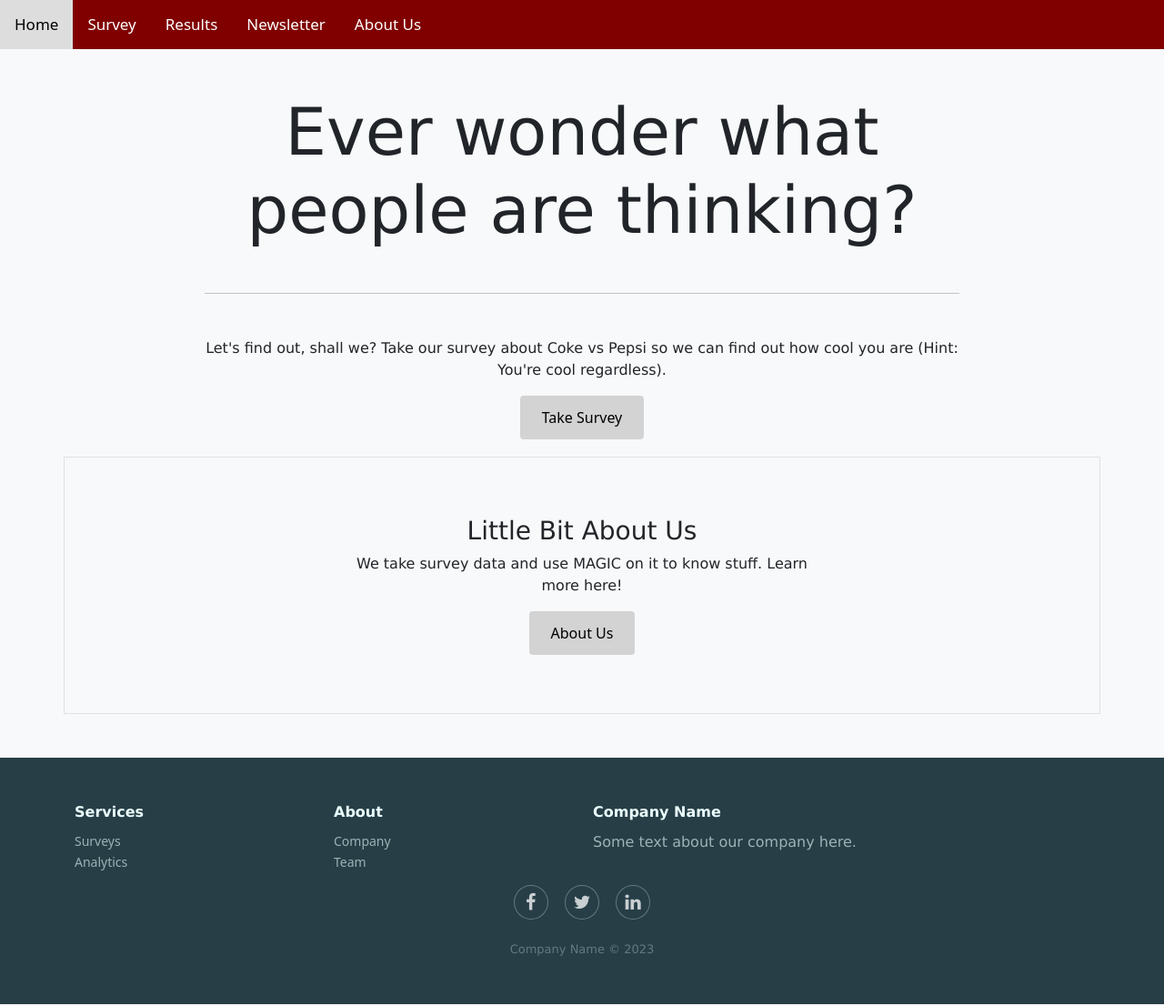
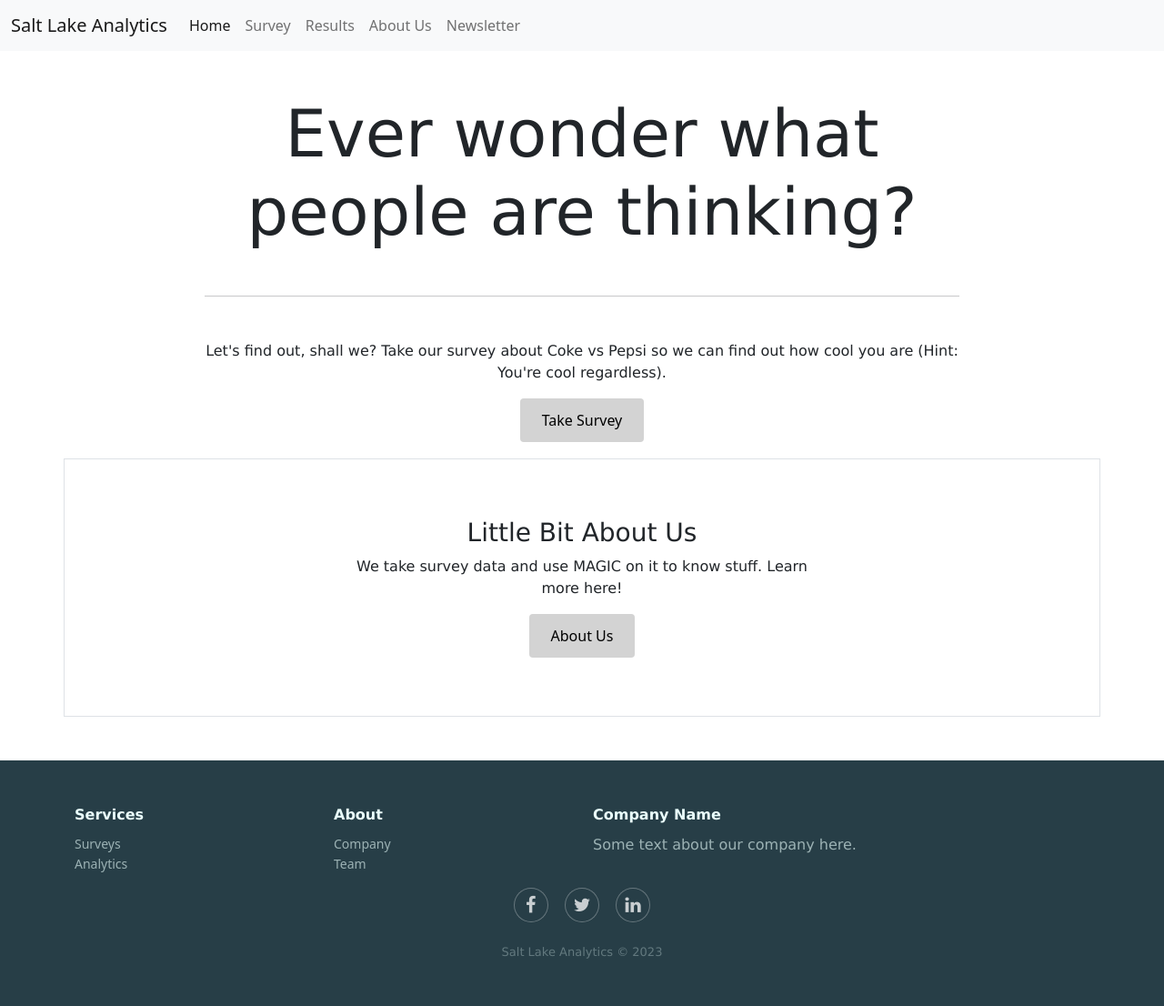
Before and after one commit to daniel55966/Personal-Website, a PHP site: page / in a window 1280 px wide. Shown: the whole page at 91% size. Run offline with PHP 8.4, Linux system fonts and the light colour scheme.

Commit message:
Version 0.85
Updated the navbar to Bootstrap, removed CSS for old navbar. Removed old images, added generic logo and generic company name for the business.

```diff
--- a/index.php
+++ b/index.php
@@ -14,18 +14,26 @@
     <script src="script.js"></script>
   </head>
 
-  <!-- Navbar -->
-  <body class="bg-light">
-    <div class="topnav" id="myTopnav">
-      <a class="active" href="/index.php">Home</a>
-      <a href="/survey.php">Survey</a>
-      <a href="/results.php">Results</a>
-      <a href="/newsletter.php">Newsletter</a>
-      <a href="/aboutus.php">About Us</a>
-      <a href="javascript:void(0);" class="icon" onclick="navFunction()">
-          <i class="fa fa-bars"></i>
-      </a>
-    </div>
+  <body class="bg-white">
+    <!-- Navbar -->
+    <nav class="navbar navbar-expand-lg navbar-light bg-light">
+      <div class="container-fluid">
+        <a href="/index.php" class="navbar-brand">Salt Lake Analytics</a>
+        <button type="button" class="navbar-toggler" data-bs-toggle="collapse" data-bs-target="#navbarCollapse">
+            <span class="navbar-toggler-icon"></span>
+        </button>
+        <div class="collapse navbar-collapse" id="navbarCollapse">
+          <div class="navbar-nav">
+            <a href="/index.php" class="nav-item nav-link active">Home</a>
+            <a href="/survey.php" class="nav-item nav-link">Survey</a>
+            <a href="/results.php" class="nav-item nav-link">Results</a>
+            <a href="/aboutus.php" class="nav-item nav-link">About Us</a>
+            <a href="/newsletter.php" class="nav-item nav-link">Newsletter</a>
+          </div>
+        </div>
+      </div>
+    </nav>
+    <!-- Navbar -->
 
     <div class="container-fluid pt-5 intro">
       <div class="row align-items-center justify-content-center text-center">
@@ -79,7 +87,7 @@
               <a href="https://www.linkedin.com"><i class="fa fa-linkedin"></i></a>
             </div>
           </div>
-          <p class="copyright">Company Name &copy; 2023</p>
+          <p class="copyright">Salt Lake Analytics &copy; 2023</p>
         </div>
       </footer>
     </div>
--- a/newsletter_table.php
+++ b/newsletter_table.php
@@ -36,6 +36,9 @@
         <meta http-equiv="X-UA-Compatible" content="IE=Edge">
         <meta name="viewport" content="width=device-width, initial-scale=1.0">
         <link href="https://cdn.jsdelivr.net/npm/bootstrap@5.2.0/dist/css/bootstrap.min.css" rel="stylesheet" integrity="sha384-gH2yIJqKdNHPEq0n4Mqa/HGKIhSkIHeL5AyhkYV8i59U5AR6csBvApHHNl/vI1Bx" crossorigin="anonymous">
+        <link rel="stylesheet" type="text/css" href="style.css" />
+        <link rel="stylesheet" href="https://cdnjs.cloudflare.com/ajax/libs/font-awesome/4.7.0/css/font-awesome.min.css">
+        <title>Newsletter Table</title>
 
         <!-- Libraries -->
         <script src="https://code.jquery.com/jquery-3.6.1.js" integrity="sha256-3zlB5s2uwoUzrXK3BT7AX3FyvojsraNFxCc2vC/7pNI=" crossorigin="anonymous"></script>
@@ -43,6 +46,7 @@
         <script src="https://cdn.jsdelivr.net/npm/bootstrap@5.2.0/dist/js/bootstrap.bundle.min.js" integrity="sha384-A3rJD856KowSb7dwlZdYEkO39Gagi7vIsF0jrRAoQmDKKtQBHUuLZ9AsSv4jD4Xa" crossorigin="anonymous"></script>
         <script src="https://cdn.datatables.net/1.13.1/js/jquery.dataTables.min.js"></script>
         <script src="https://cdn.datatables.net/1.13.1/js/dataTables.bootstrap5.min.js"></script>
+        <script src="script.js"></script>
 
         <!-- Initialize Datatables Pagination -->
         <script>
--- a/style.css
+++ b/style.css
@@ -16,64 +16,7 @@ body {
     width: 100%;
 }
 
-/* Navbar */
-.topnav {
-    background-color: maroon;
-    overflow: hidden;
-}
-
-.topnav a {
-    float: left;
-    display: block;
-    color: white;
-    text-align: center;
-    padding: 14px 16px;
-    text-decoration: none;
-    font-size: 17px;
-}
-
-.topnav a:hover {
-    background-color: #ddd;
-    color: black;
-}
-
-.topnav a:active {
-    background-color: #f7b05b;
-    color: black;
-}
-
-.topnav .icon {
-    display: none;
-}
-
-/* Navbar Queries */
-@media screen and (max-width: 600px) {
-    .topnav a:not(:first-child) {display: none;}
-    .topnav a.icon {
-        float: right;
-        display: block;
-    }
-}
-
-@media screen and (max-width: 600px) {
-    .topnav.responsive {position: relative;}
-    .topnav.responsive .icon {
-      position: absolute;
-      right: 0;
-      top: 0;
-    }
-    .topnav.responsive a {
-      float: none;
-      display: block;
-      text-align: left;
-    }
-}
-
 /* Page Bodies */
-.bg-light {
-    background-color: #eafffd;
-}
-
 .intro {
     height: 50vh;
 }
```
Also changed, not shown: aboutus.php (+21 -14 lines), newsletter.php (+21 -13 lines), results.php (+20 -12 lines), survey.php (+19 -11 lines), Images/GemSlime.png (deleted), Images/Pappy.PNG (deleted), Images/me2.PNG (deleted), Images/slanalytics.jpeg (added), Images/slanalytics.png (added).
